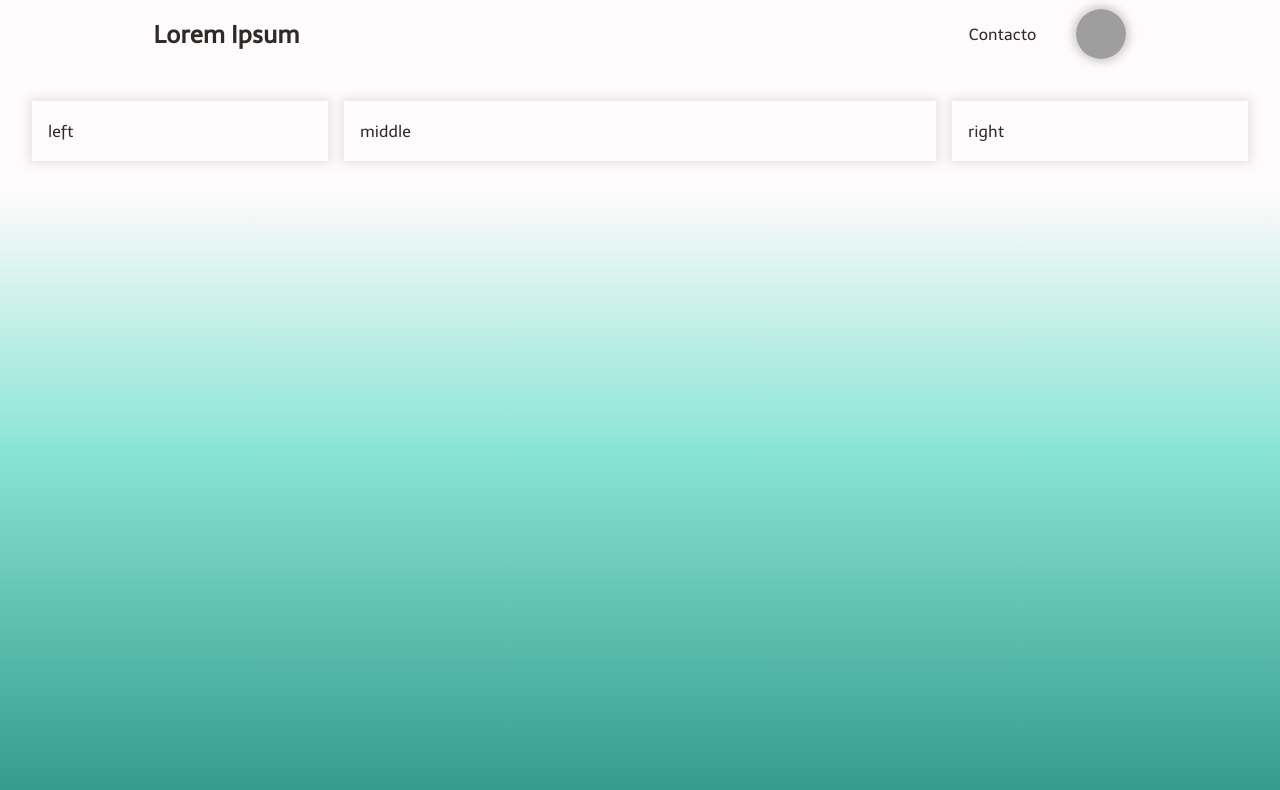
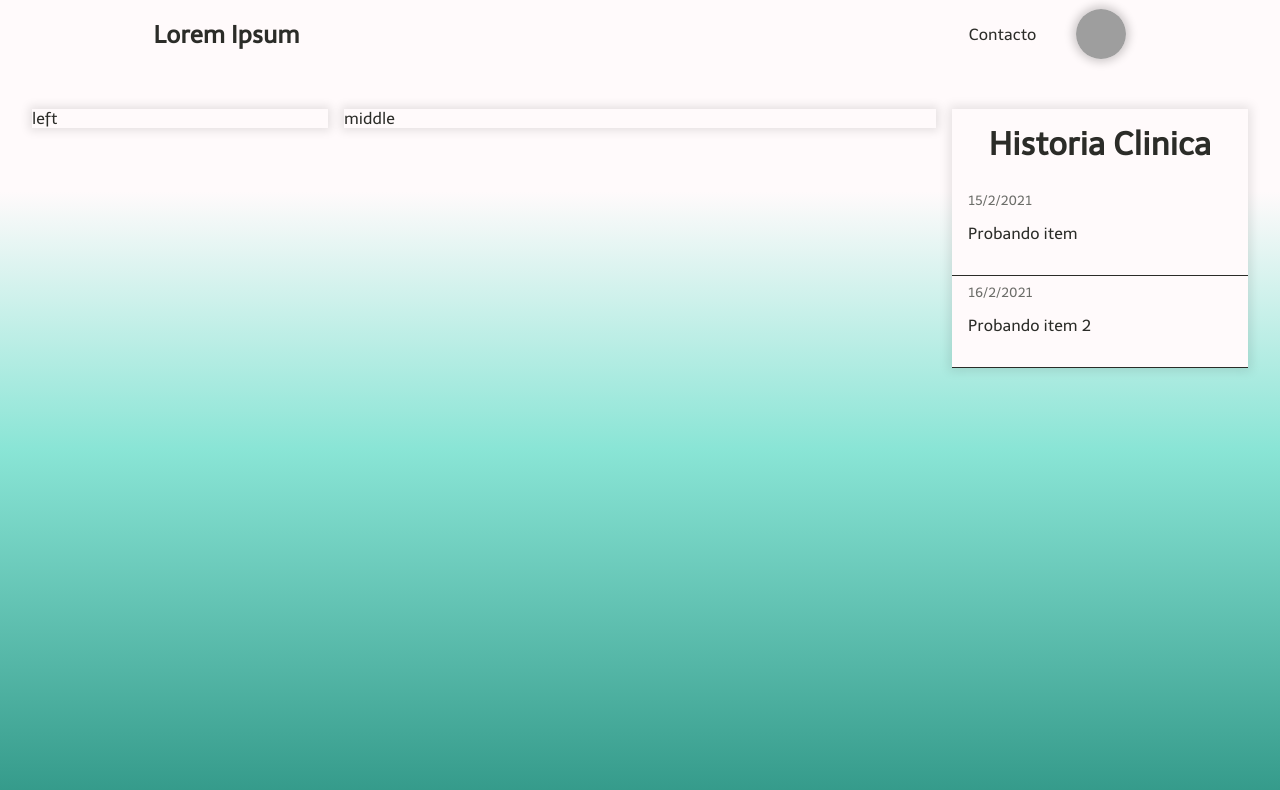
Before and after one commit to Lucas-Cifuentes/Hackathon-CurseIT, a React (Create React App) app in the folder lorem-ipsum/: page / in a window 1280 px wide. Shown: the top 790 px of the page. Built offline with nearby package versions, Linux system fonts and the light colour scheme; grey boxes are pictures that could not be loaded.

Commit message:
Cree el componente historia clinica

```diff
--- a/lorem-ipsum/src/App.jsx
+++ b/lorem-ipsum/src/App.jsx
@@ -1,6 +1,7 @@
 import Grid from './components/Grid/Default';
 import Navbar from './components/Navbar/Default';
 import Card from './components/Card/Default';
+import HistoriaClinica from './components/HistoriaClinica/Default';
 import './App.css'
 
 function App() {
@@ -14,12 +15,15 @@ function App() {
       }
       middle={
         <Card>
-        <p>middle</p>
+          <p>middle</p>
         </Card>
     }
       right={
         <Card>
-          <p>right</p>
+          <HistoriaClinica
+            title="Historia Clinica"
+            data={[{ date: '15/2/2021', description: 'Probando item', id: '1' }, { date: '16/2/2021', description: 'Probando item 2', id: '2' }]}
+          />
         </Card>
       } />
     </div>
--- a/lorem-ipsum/src/components/Card/Default.css
+++ b/lorem-ipsum/src/components/Card/Default.css
@@ -1,4 +1,4 @@
 .card {
-  padding: .3rem 1rem;
   box-shadow: 0 0 10px 3px rgba(0, 0, 0, 0.1);
+  background-color: var(--background-color-1);
 }
--- /dev/null
+++ b/lorem-ipsum/src/components/HistoriaClinica/Default.css
@@ -0,0 +1,5 @@
+.historia h1 {
+  text-align: center;
+  margin-top: 0.5rem;
+  padding-top: 1rem;
+}
--- /dev/null
+++ b/lorem-ipsum/src/components/HistoriaClinica/Default.jsx
@@ -0,0 +1,19 @@
+import React from 'react'
+import Item from './_children/Item'
+import './Default.css'
+
+const Default = ({ title='', data }) => {
+  console.log(data);
+  return (
+    <div className="historia">
+      <h1>{ title }</h1>
+      <div>
+        {
+          data && data.map((item, index) => <Item key={index} item={item} />)
+        }
+      </div>
+    </div>
+  )
+}
+
+export default Default
--- /dev/null
+++ b/lorem-ipsum/src/components/HistoriaClinica/_children/Item.css
@@ -0,0 +1,20 @@
+.item {
+  display: flex;
+  flex-direction: column;
+  border-bottom: 0.5px solid var(--main-color);
+  padding: 0 1rem 1.5rem 1rem;
+}
+
+.item h5, p {
+  margin: 0.5rem 0;
+}
+
+.item h5 {
+  color: var(--secondary-color);
+  font-weight: 400;
+}
+
+.item p {
+  overflow: hidden;
+  max-width: 100%;
+}
--- /dev/null
+++ b/lorem-ipsum/src/components/HistoriaClinica/_children/Item.jsx
@@ -0,0 +1,18 @@
+import React from 'react'
+import './Item.css'
+
+const Item = ({ item }) => {
+  console.log('Item: ', item)
+  return (
+    <div className="item">
+      <h5>
+        {item.date}
+      </h5>
+      <p>
+        {item.description}
+      </p>
+    </div>
+  )
+}
+
+export default Item
--- a/lorem-ipsum/src/index.css
+++ b/lorem-ipsum/src/index.css
@@ -2,12 +2,16 @@ body {
   margin: 0;
   font-family: 'Telex', sans-serif;
   color: var(--main-color) ;
-  background: linear-gradient(180deg, #FFFAFB 23.96%, rgba(125, 226, 209, 0.906) 56.25%, #339989 100%);
+  background: linear-gradient(180deg, var(--background-color-1) 23.96%, var(--background-color-2) 56.25%, var(--background-color-3) 100%);
   height: 100vh;
 }
 
 :root {
   --main-color: #2B2C28;
+  --secondary-color: #6C6D69;
+  --background-color-1: #FFFAFB;
+  --background-color-2: rgba(125, 226, 209, 0.906);
+  --background-color-3: #339989;
 }
 
 code {
```
